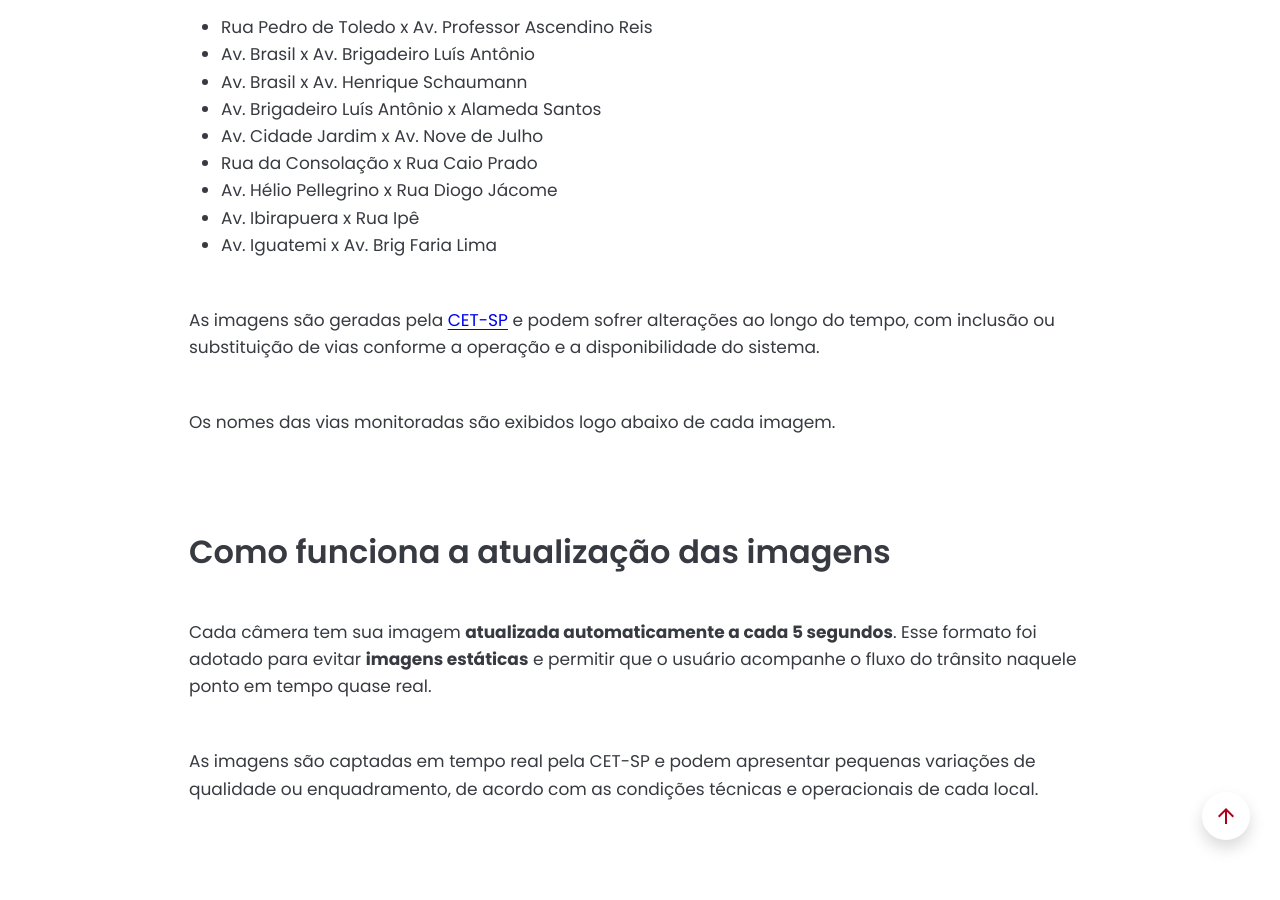
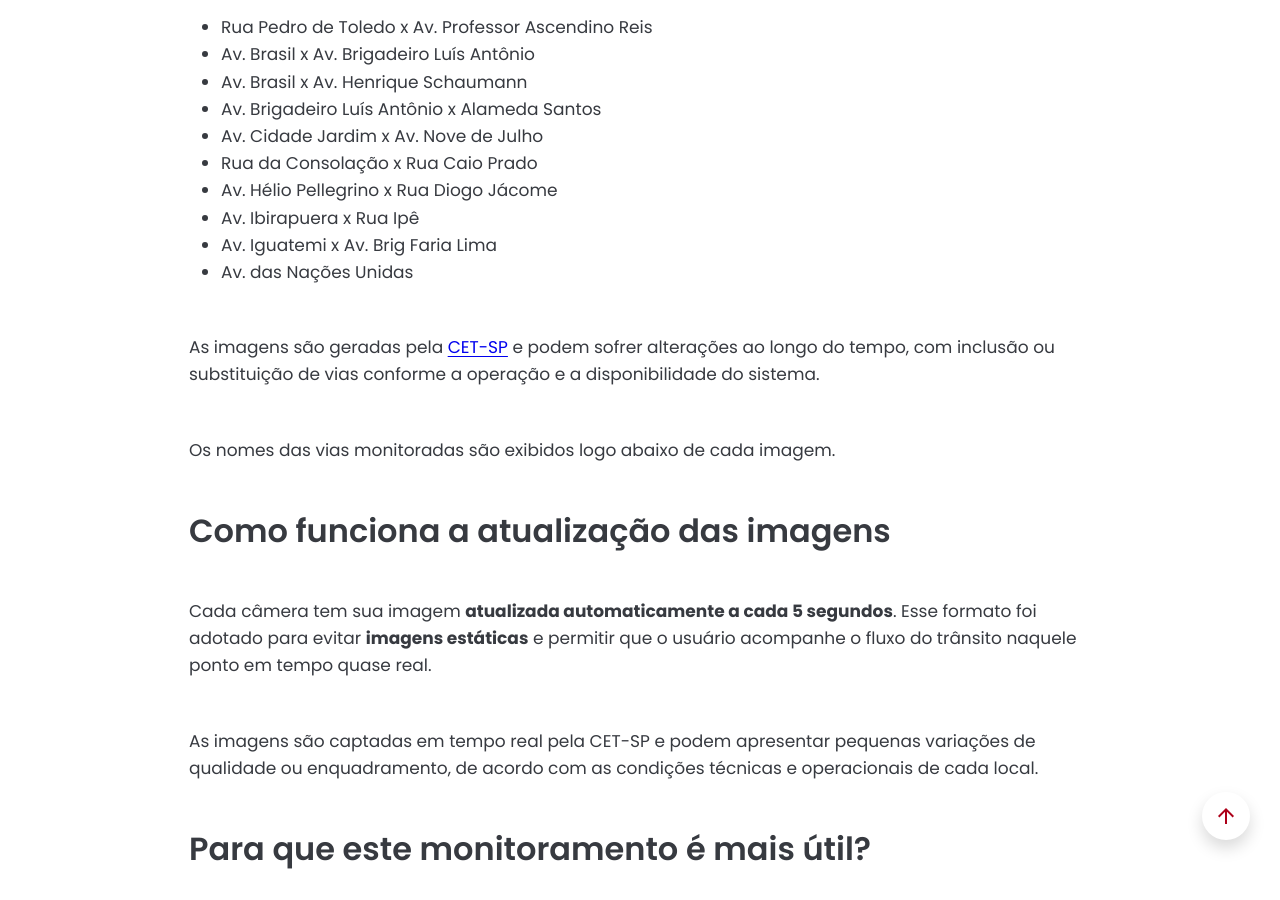
Before and after one commit to Sergio-Damm/transitoaovivo, a Jekyll site: the page built from pages/transito-cetsp-3/index.html, in a window 1280 px wide and 900 px high, scrolled down 2570 px. Built offline with Jekyll 4.4.1, drawn with Linux system fonts in a browser that asks for light colours; comment, search, counter and statistics services are not loaded.

Commit message:
<li>Av. das Nações Unidas</li>

```diff
--- a/pages/transito-cetsp-3/index.html
+++ b/pages/transito-cetsp-3/index.html
@@ -139,6 +139,7 @@ redirect_from:
   						<li>Av. Hélio Pellegrino x Rua Diogo Jácome</li>
   						<li>Av. Ibirapuera x Rua Ipê</li>
   						<li>Av. Iguatemi x Av. Brig Faria Lima</li>
+						<li>Av. das Nações Unidas</li>
 					</ul>
 				<p class="mb-5">As imagens são geradas pela <a class="link-externo" href="https://www.cetsp.com.br/" target="_blank" rel="nofollow">CET-SP</a> e podem sofrer alterações ao longo do tempo, com inclusão ou substituição de vias conforme a operação e a disponibilidade do sistema.</p>
 				<p class="mb-5">Os nomes das vias monitoradas são exibidos logo abaixo de cada imagem.</p>
@@ -170,7 +171,7 @@ redirect_from:
 <!-- ================================================================================================================= -->
 <section class="container">
 	<div class="row">
-        <div class="col-12 col-md-10 mx-auto py-5">
+        <div class="col-12 col-md-10 mx-auto">
 			<div class="mb-5">
 				<h2 class="fs-2 fw-semibold mb-5">Como funciona a atualização das imagens</h2>
 				<p class="mb-5">Cada câmera tem sua imagem <strong>atualizada automaticamente a cada 5 segundos</strong>. Esse formato foi adotado para evitar <strong>imagens estáticas</strong> e permitir que o usuário acompanhe o fluxo do trânsito naquele ponto em tempo quase real.</p>
```
